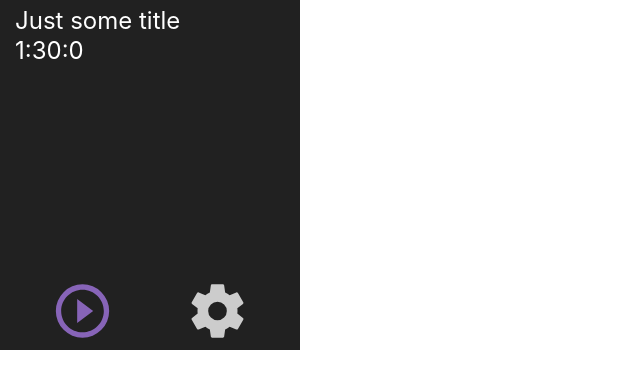
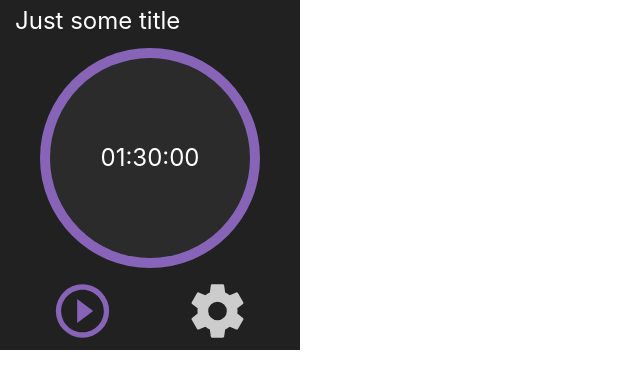
Before and after one commit to WelcomeDev/Tracker, a React (Create React App) app in the folder WebApp/WebApp/: page / in a window 1280 px wide. Shown: the top 388 px of the page, without its empty margins (0-640 px from the left). Built offline with nearby package versions, Linux system fonts and the light colour scheme.

Commit message:
add: complete pomodoro view

```diff
--- a/WebApp/WebApp/package.json
+++ b/WebApp/WebApp/package.json
@@ -10,7 +10,9 @@
     "@types/node": "^12.20.36",
     "@types/react": "^17.0.33",
     "@types/react-dom": "^17.0.10",
+    "classnames": "^2.3.1",
     "jest-editor-support": "^30.0.2",
+    "moment": "^2.29.1",
     "react": "^17.0.2",
     "react-dom": "^17.0.2",
     "react-scripts": "4.0.3",
--- /dev/null
+++ b/WebApp/WebApp/src/assets/alignment.scss
@@ -0,0 +1,5 @@
+@mixin flex-center-align {
+    display: flex;
+    justify-content: center;
+    align-items: center;
+}
--- a/WebApp/WebApp/src/modules/pomodoro/components/pomodoro-item/PomodoroItem.tsx
+++ b/WebApp/WebApp/src/modules/pomodoro/components/pomodoro-item/PomodoroItem.tsx
@@ -43,20 +43,18 @@ export function Pomodoro() {
                         />
                 }
                 {
-                    isOnPlay &&
-                    <Stop
-                        title='Reset'
-                        onClick={onReset}
-                        className='side-button'
-                    />
-                }
-                {
-                    !isActive &&
-                    <Options
-                        title='Options'
-                        onClick={onSettings}
-                        className='side-button'
-                    />
+                    !isActive ?
+                        <Options
+                            title='Options'
+                            onClick={onSettings}
+                            className='side-button'
+                        />
+                        :
+                        <Stop
+                            title='Reset'
+                            onClick={onReset}
+                            className='side-button'
+                        />
                 }
 
             </FlexContainer>
--- a/WebApp/WebApp/src/modules/pomodoro/components/pomodoro-item/timer/Timer.tsx
+++ b/WebApp/WebApp/src/modules/pomodoro/components/pomodoro-item/timer/Timer.tsx
@@ -1,4 +1,7 @@
+import classNames from "classnames";
 import { ClassName } from "../../../../../components/interfaces/ClassName";
+import './timer.scss';
+import moment from 'moment'
 
 export interface TimerProps extends ClassName {
     hours: number;
@@ -10,12 +13,15 @@ export interface TimerProps extends ClassName {
 
 export function Timer(props: TimerProps) {
 
-    const { hours: hh, minutes: mm, seconds: ss } = props;
+    const time = moment({ ...props });
 
-    //todo: add circle here
     return (
-        <div className={props.className}>
-            {`${hh}:${mm}:${ss}`}
+        <div className={classNames('wrapper', props.className)}>
+            <div className="wrapper__outer-circle">
+                <div className="wrapper__outer-circle__inner-cicle">
+                    {time.format("hh:mm:ss")}
+                </div>
+            </div>
         </div>
     )
 }
--- a/WebApp/WebApp/src/modules/pomodoro/components/pomodoro-item/timer/timer.scss
+++ b/WebApp/WebApp/src/modules/pomodoro/components/pomodoro-item/timer/timer.scss
@@ -0,0 +1,25 @@
+@import '/src/assets/colors.scss';
+@import '/src/assets/alignment.scss';
+
+.wrapper{
+  @include flex-center-align;
+
+    &__outer-circle{
+        width: 220px;
+        height: 220px;
+        border-radius: 110px;
+        background: $foreground-accent-color;
+
+        &__inner-cicle{
+            @include flex-center-align;
+            background: $background-secondary-color;
+            position: relative;
+            left: 10px;
+            top: 10px;
+            z-index: 10;
+            width: 200px;
+            height: 200px;
+            border-radius: 100px;
+        }
+    }
+}
```
Also changed, not shown: 1 other file (tests, documents, lock files or other folders).
